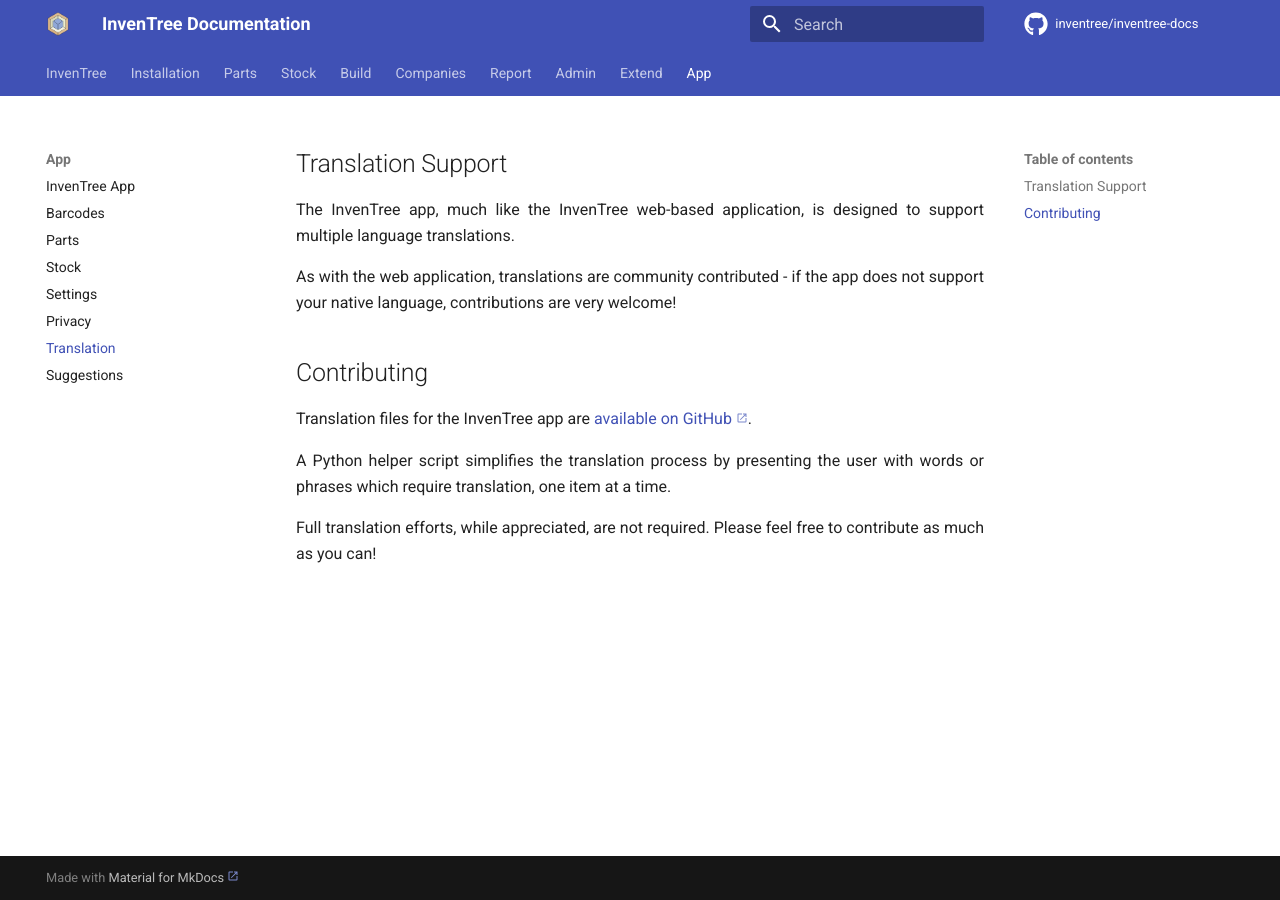
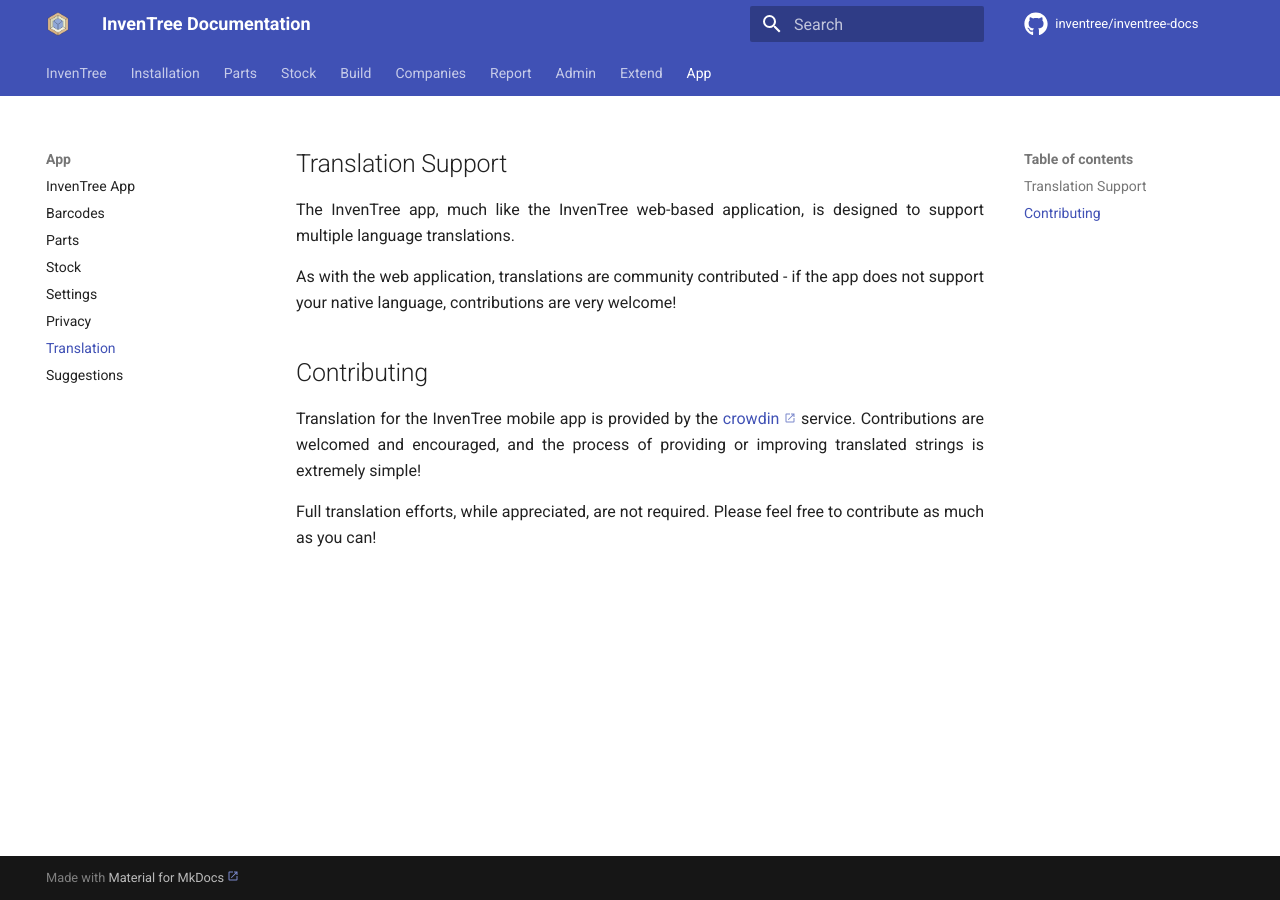
Before and after one commit to inventree/inventree-docs, an MkDocs documentation site: the page built from docs/app/translation.md, in a window 1280 px wide. Built offline with MkDocs 1.6.1 and Material for MkDocs 9.7.7, drawn with Linux system fonts in a browser that asks for light colours; a script that is not in the unit is left out; comment, search, counter and statistics services are not loaded.

Commit message:
Add crowdin link to app translation page

```diff
--- a/docs/app/translation.md
+++ b/docs/app/translation.md
@@ -10,8 +10,6 @@
 
 ## Contributing
 
-Translation files for the InvenTree app are [available on GitHub](https://github.com/inventree/inventree-app-i18n/).
-
-A Python helper script simplifies the translation process by presenting the user with words or phrases which require translation, one item at a time.
+Translation for the InvenTree mobile app is provided by the [crowdin](https://crowdin.com/project/inventree) service. Contributions are welcomed and encouraged, and the process of providing or improving translated strings is extremely simple!
 
 Full translation efforts, while appreciated, are not required. Please feel free to contribute as much as you can!
```
